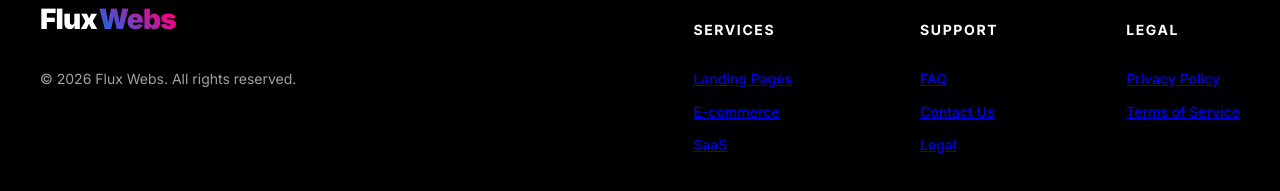
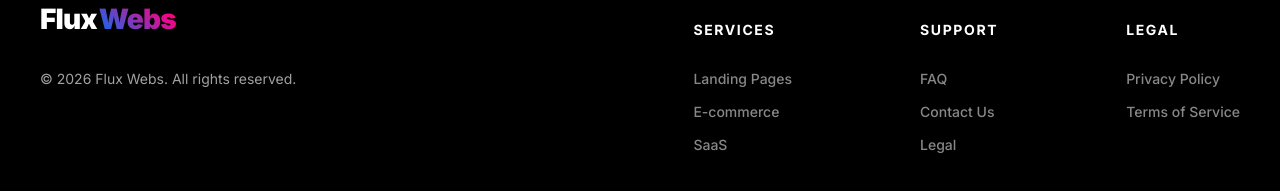
Before and after one commit to fluxlabs/flux-website-builder, a Next.js app: page / in a window 1280 px wide. Shown: the part 7529-7720 px from the top of the page. Built offline with nearby package versions, Linux system fonts and the light colour scheme.

Commit message:
🎨 UI: Update footer link colors to luxurious gold accent

```diff
--- a/src/components/Footer/Footer.module.css
+++ b/src/components/Footer/Footer.module.css
@@ -65,16 +65,24 @@
 }
 
 .column li {
-  color: #a1a1a1;
   margin-bottom: 1rem;
   font-size: 0.875rem;
   font-weight: 500;
   cursor: pointer;
-  transition: all 0.2s;
+  transition: all 0.3s ease;
+}
+
+.column li a {
+  color: #888;
+  text-decoration: none;
+  transition: inherit;
+}
+
+.column li:hover a {
+  color: #d6c5a5;
 }
 
 .column li:hover {
-  color: #fff;
   transform: translateX(4px);
 }
 
```
